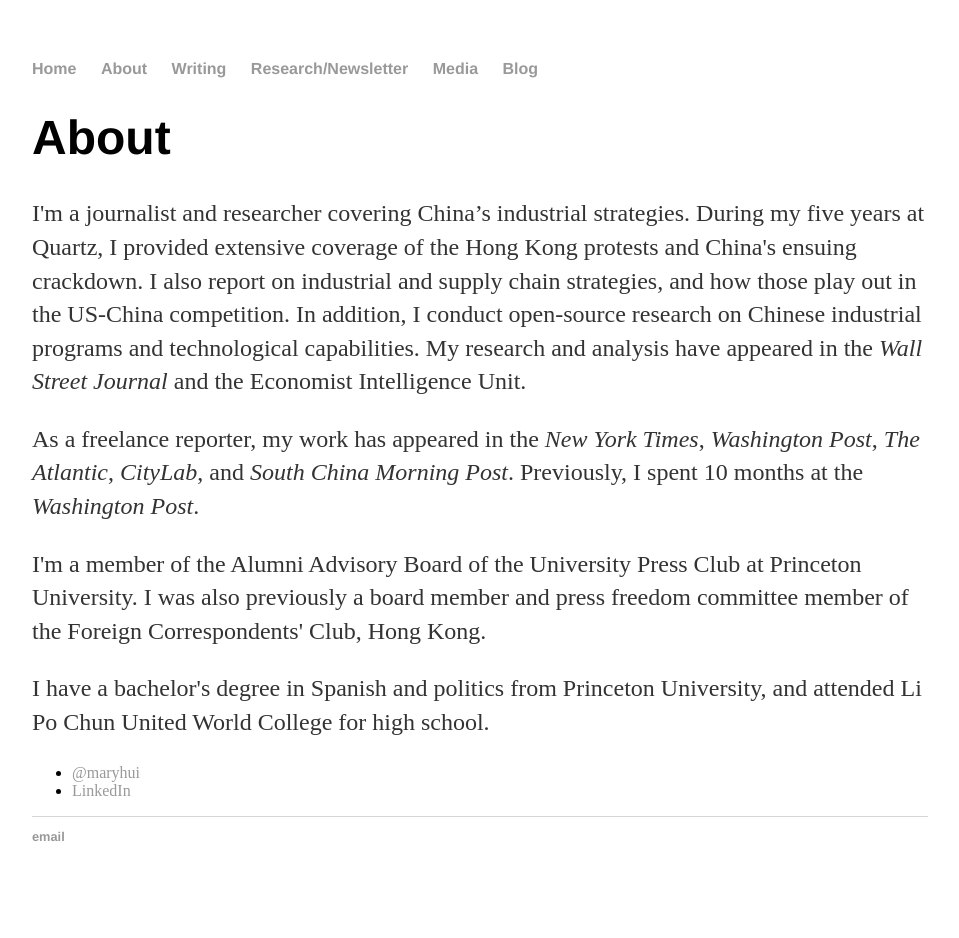
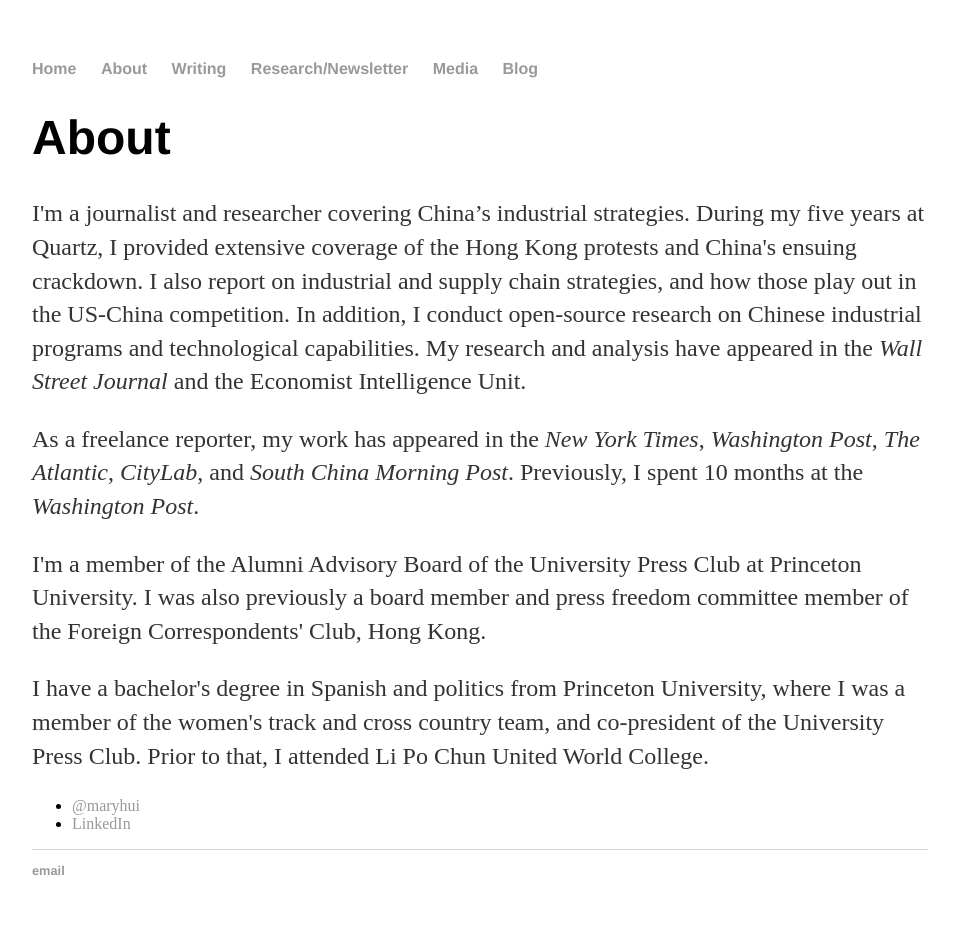
Before and after one commit to marykmhui/marykmhui, a Jekyll site: the page built from about/index.html, in a window 1280 px wide. Shown: the whole page, without its empty margins (160-1119 px from the left). Built offline with Jekyll 4.4.1, drawn with Linux system fonts in a browser that asks for light colours; before the commit the page ends 904 px from its top, so only the background shows below that.

Commit message:
Update index.html

```diff
--- a/about/index.html
+++ b/about/index.html
@@ -8,7 +8,7 @@
 			<p>I'm a journalist and researcher covering China’s industrial strategies. During my five years at Quartz, I provided extensive coverage of the Hong Kong protests and China's ensuing crackdown. I also report on industrial and supply chain strategies, and how those play out in the US-China competition. In addition, I conduct open-source research on Chinese industrial programs and technological capabilities. My research and analysis have appeared in the <i>Wall Street Journal</i> and the Economist Intelligence Unit.<p>
 			As a freelance reporter, my work has appeared in the <i>New York Times</i>, <i>Washington Post</i>, <i>The Atlantic</i>, <i>CityLab</i>, and <i>South China Morning Post</i>. Previously, I spent 10 months at the <i>Washington Post</i>.<p>
 			I'm a member of the Alumni Advisory Board of the University Press Club at Princeton University. I was also previously a board member and press freedom committee member of the Foreign Correspondents' Club, Hong Kong.<p>
-			I have a bachelor's degree in Spanish and politics from Princeton University, and attended Li Po Chun United World College for high school.</p>
+			I have a bachelor's degree in Spanish and politics from Princeton University, where I was a member of the women's track and cross country team, and co-president of the University Press Club. Prior to that, I attended Li Po Chun United World College.</p>
 
 			<ul class="contacts">
 				<li><a href="https://twitter.com/maryhui">@maryhui</a></li>
```
